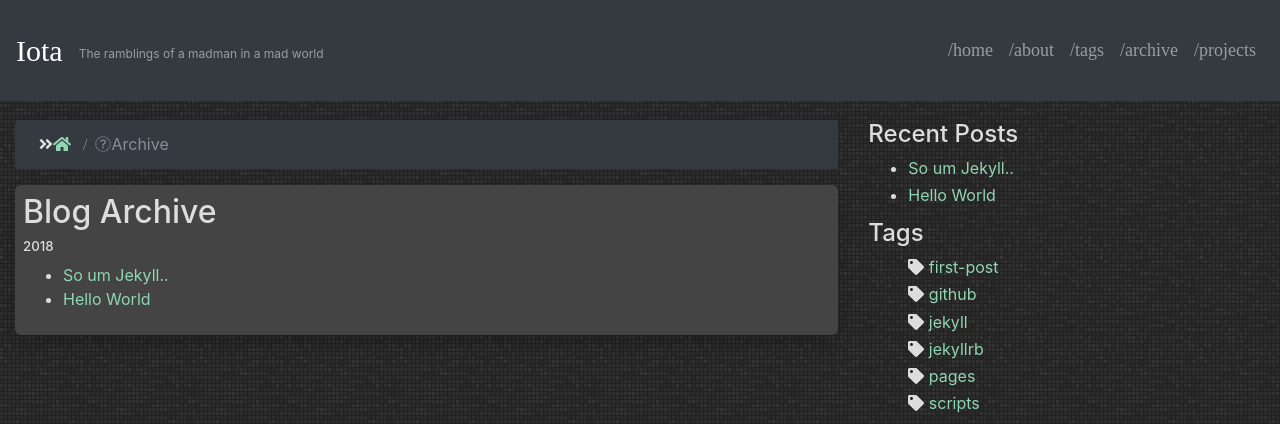
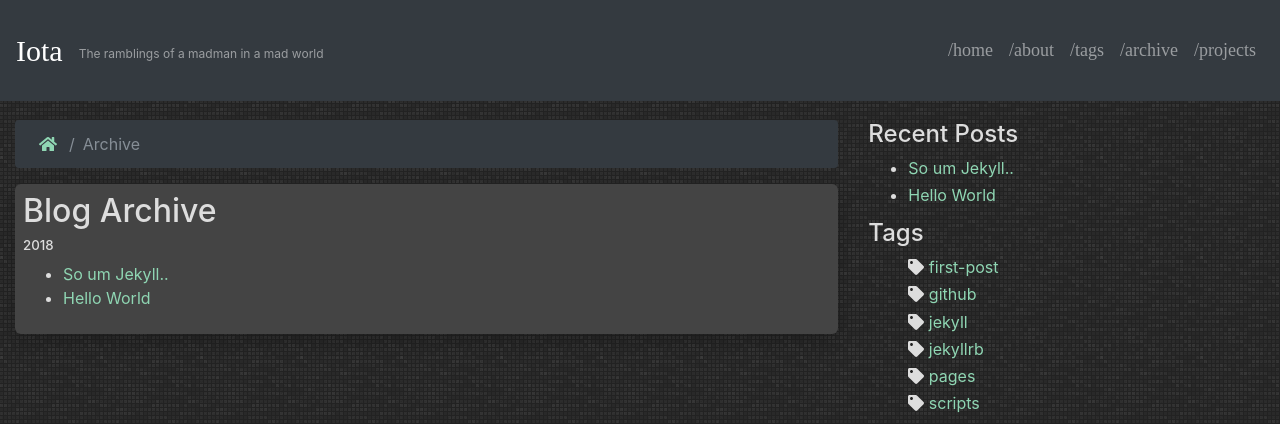
Before and after one commit to IotaSpencer/iotaspencer.me, a Jekyll site: the page built from archive.html, in a window 1280 px wide. Shown: the top 424 px of the page. Built offline with Jekyll 4.4.1, drawn with Linux system fonts in a browser that asks for light colours; nearby versions of some CDN libraries.

Commit message:
move breadcrumb scss out of sidebar and into its own

```diff
--- a/assets/css/theme.scss
+++ b/assets/css/theme.scss
@@ -203,26 +203,18 @@
 }
 
 //********************************************************
+//                  Breadcrumbs
+//********************************************************
+
+//ol.breadcrumb {
+//}
+
+//********************************************************
 //                    Sidebar
 //********************************************************
 .sidebar li {
   margin-top: .7em;
   line-height: 1em;
-}
-ol.breadcrumb {
-  li:before {
-    content: '\f101';
-    display: none;
-    font-family: 'Font Awesome 5 Solid';
-  }
-  li:after {
-    padding-right: 1em;
-  }
-  li {
-    a:before {
-      padding-left: 1em;
-    }
-  }
 }
 
 ul.sideBarTags {
```
